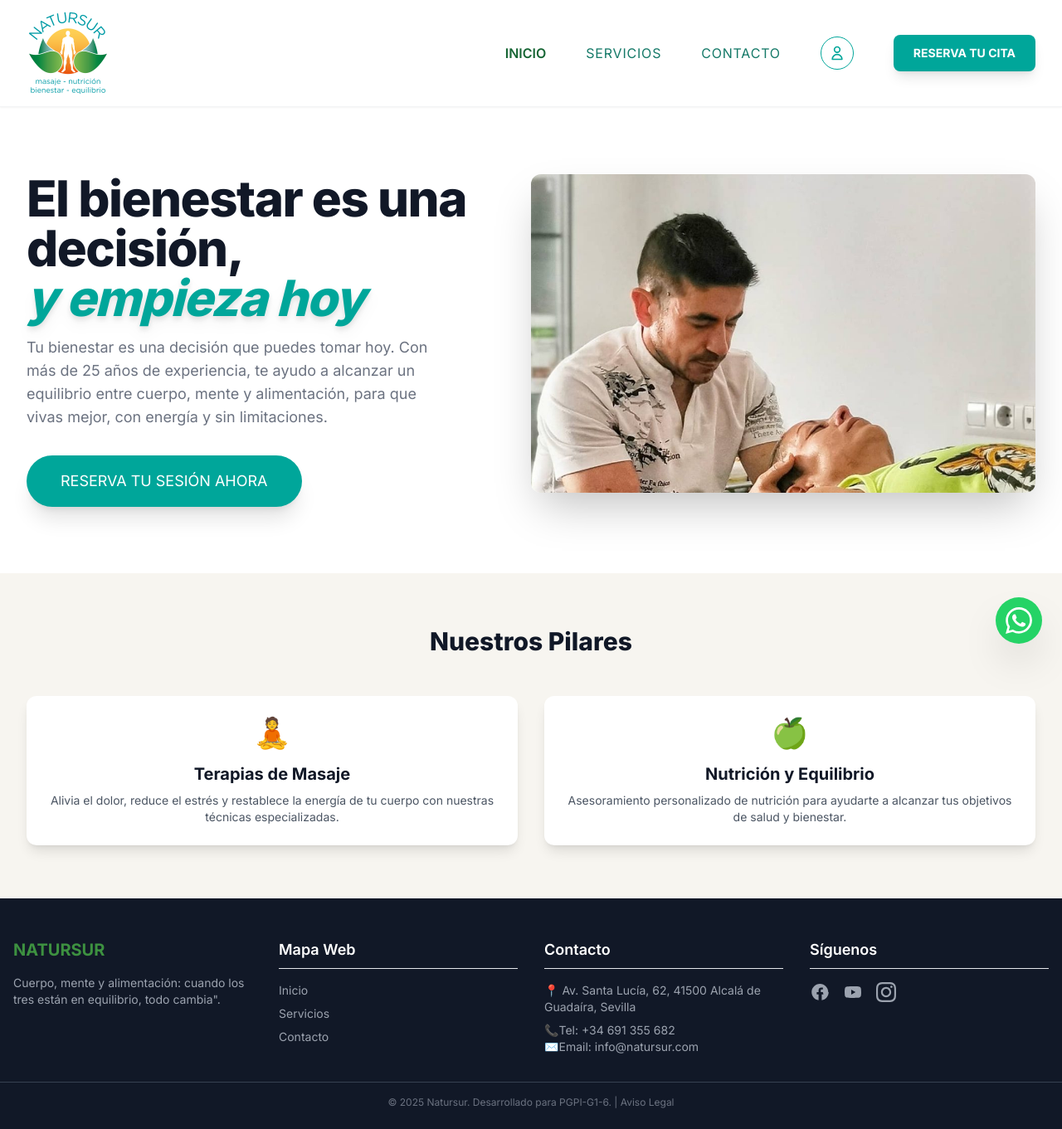
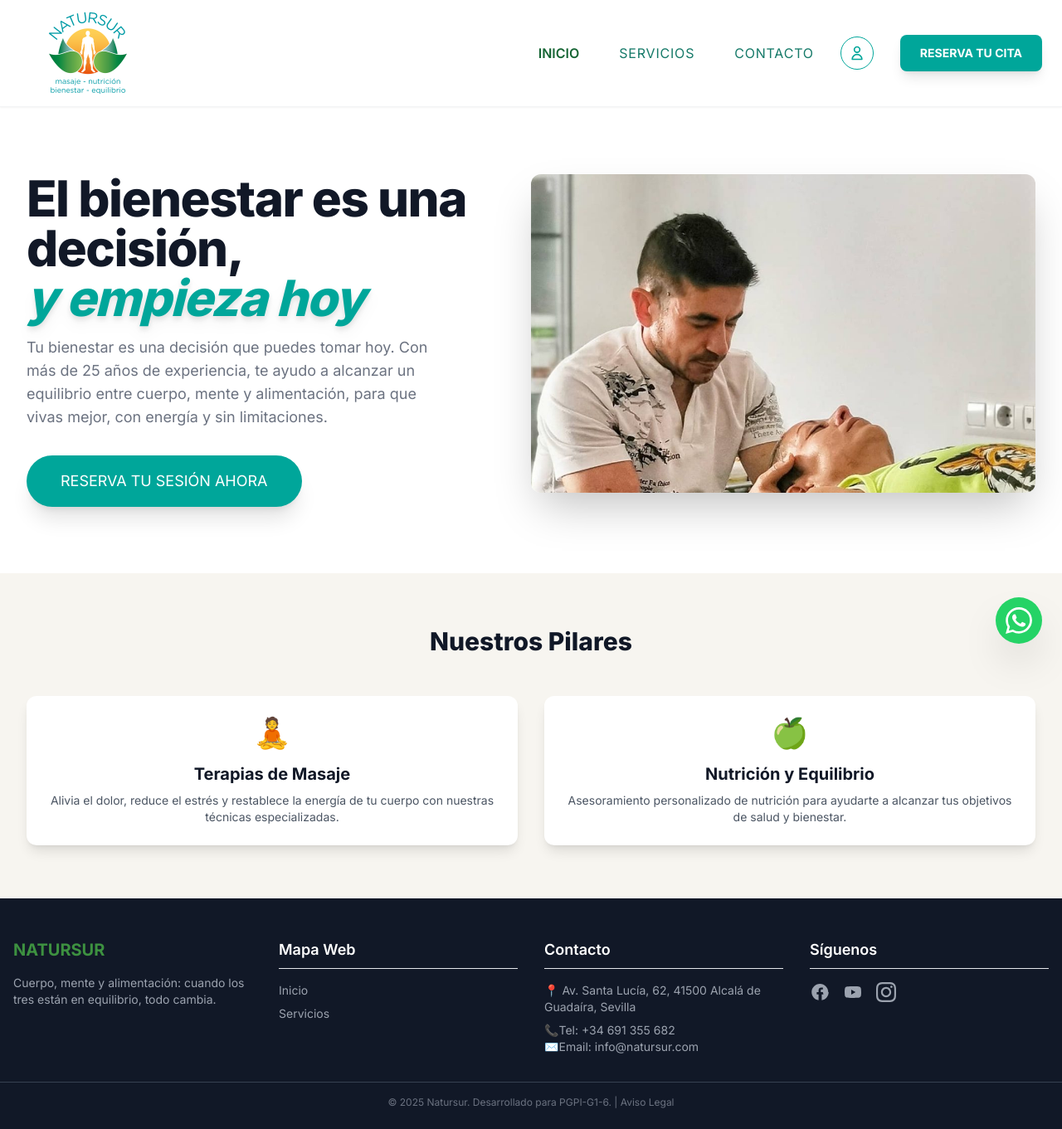
Before and after one commit to MartaRecio/PGPI-G1-6-Natursur, a Django app: page / in a window 1280 px wide. Shown: the whole page at 83% size. Run offline with Django 5.2, Linux system fonts and the light colour scheme; some libraries are stand-ins or nearby versions.

Commit message:
eliminacion contacto en footer

```diff
--- a/natursur/home/templates/base.html
+++ b/natursur/home/templates/base.html
@@ -15,10 +15,17 @@
             --color-light-background: #F7F5F0;
             --color-button-turquesa: #00A69A; /* Color del botón "RESERVA TU CITA" */
             --color-text-dark: #333333;
+            --color-dark-teal: #0c4143;
+            --color-calendar-green: #006b5f;
         }
         .bg-button-turquesa { background-color: var(--color-button-turquesa); }
         .text-corporate-green { color: var(--color-corporate-green); }
         .text-button-turquesa { color: var(--color-button-turquesa); }
+        .bg-dark-teal { background-color: var(--color-dark-teal); }
+        .border-button-turquesa { border-color: var(--color-button-turquesa); }
+        .bg-calendly-green { background-color: var(--color-calendar-green); }
+        .text-calendly-green { color: var(--color-calendar-green); }
+        .border-calendly-green { border-color: var(--color-calendar-green); }
 
         body {
             font-family: 'Inter', sans-serif;
@@ -34,6 +41,18 @@
         .nav-link:hover {
             color: var(--color-button-turquesa);
         }
+        .hover\:bg-calendly-green:hover {
+            background-color: #006b5f;
+        }
+        .transition-smooth {
+            transition: all 0.2s ease-in-out;
+        }
+        .calendar-day {
+            transition: all 0.2s ease-in-out;
+        }
+        .calendar-day:hover {
+            transform: scale(1.05);
+        }
     </style>
     {% block extra_css %}{% endblock %}
 </head>
@@ -41,10 +60,10 @@
 
     <!-- HEADER & NAVEGACIÓN -->
     <header class="shadow-sm sticky top-0 z-50 bg-white border-b border-gray-100">
-        <div class="max-w-7xl mx-auto px-8 py-6 flex justify-between items-center h-32">
+        <div class="w-full px-6 py-6 flex justify-between items-center h-32">
 
             <!-- COLUMNA 1: LOGO  -->
-            <div class="flex items-center flex-1">
+            <div class="flex items-center flex-none ml-8">
                 <a href="{% url 'home' %}" class="flex items-center">
                     <img src="{% static 'home/img/logo_natursur.png' %}"
                          alt="Natursur Logo Completo"
@@ -53,7 +72,7 @@
             </div>
 
             <!-- COLUMNA 2: MENÚ DE NAVEGACIÓN  -->
-            <div class="flex items-center justify-end flex-1 space-x-12">
+            <div class="flex items-center justify-end flex-none space-x-8">
                 <nav class="hidden lg:flex justify-center items-center text-base font-semibold uppercase space-x-12">
                     <!-- Enlaces del menú principal -->
                     <a href="{% url 'home' %}" class="font-semibold text-green-800 hover:text-button-turquesa transition duration-300">Inicio</a>
@@ -62,14 +81,43 @@
                 </nav>
 
                 <!-- BOTÓN LOGIN -->
+                {% if user.is_authenticated %}
+                    <!-- Estado: Usuario logueado -->
+                    <div class="hidden lg:flex items-center space-x-3 cursor-pointer group relative" id="userDropdown">
+                        <div class="flex items-center space-x-4 bg-white/10 hover:bg-white/20 rounded-full px-8 py-2 transition duration-300">
+                            <div class="relative">
+                                <!-- Círculo de sombra detrás -->
+                                <div class="absolute w-11 h-11 rounded-full bg-gray-200 -top-1 -left-1 -z-10"></div>
+                                <!-- Círculo principal -->
+                                <div class="w-9 h-9 rounded-full bg-[#4da8a0] flex items-center justify-center text-white font-normal text-base shrink-0 relative">
+                                    {{ user.username|first|upper }}
+                                </div>
+                            </div>
+                            <span class="text-[#00857A] font-medium whitespace-nowrap">¡Hola, {{ user.username }}!</span>
+                        </div>
+
+                        <!-- Dropdown menu (para futura implementación) -->
+                        <div class="absolute top-full right-0 mt-2 w-48 bg-white rounded-lg shadow-xl opacity-0 invisible group-hover:opacity-100 group-hover:visible transition-all duration-300 z-50">
+                            <a href="{% url 'perfil' %}" class="block px-4 py-3 text-gray-700 hover:bg-gray-100 transition duration-200">
+                                Mi Perfil
+                            </a>
+                            <div class="border-t border-gray-200"></div>
+                            <a href="{% url 'logout' %}" class="block px-4 py-3 text-red-600 hover:bg-gray-100 transition duration-200">
+                                Cerrar Sesión
+                            </a>
+                        </div>
+                    </div>
+                {% else %}
+                    <!-- Estado: Usuario no logueado -->
                     <a href="#" class="hidden lg:flex items-center justify-center w-10 h-10 text-[#00A69A] hover:text-white hover:bg-[#00A69A] border border-[#00A69A] rounded-full transition duration-200" data-open-login>
                         <svg class="w-5 h-5" fill="none" stroke="currentColor" viewBox="0 0 24 24">
                             <path stroke-linecap="round" stroke-linejoin="round" stroke-width="2" d="M16 7a4 4 0 11-8 0 4 4 0 018 0zM12 14a7 7 0 00-7 7h14a7 7 0 00-7-7z"/>
                         </svg>
                     </a>
+                {% endif %}
 
                 <!-- Botón de Reserva -->
-                <a href="https://calendly.com/natursur/fernando-escalona"
+                <a href="{% url 'calendario' %}"
                    target="_blank"
                    class="px-6 py-3 bg-button-turquesa text-white font-bold text-sm rounded-lg shadow-lg hover:bg-opacity-90 transition duration-200 uppercase whitespace-nowrap ml-8">
                     Reserva tu cita
@@ -89,6 +137,12 @@
                     <a href="{% url 'services' %}" class="block py-4 px-6 border-b hover:bg-[#00A69A] hover:text-white text-[#00A69A] transition duration-200">SERVICIOS</a>
                     <a href="#contact-info" class="block py-4 px-6 border-b hover:bg-[#00A69A] hover:text-white text-[#00A69A] transition duration-200">CONTACTO</a>
                     <!-- LOGIN EN MÓVIL -->
+                    {% if user.is_authenticated %}
+                        <!-- Estado móvil: Usuario logueado -->
+                        <a href="{% url 'perfil' %}" class="block py-4 px-6 border-b bg-[#cce7e5] hover:bg-[#00A69A] hover:text-white text-[#00857A] font-semibold transition duration-200">MI PERFIL</a>
+                        <a href="{% url 'logout' %}" class="block py-4 px-6 border-b bg-[#fee] hover:bg-red-600 hover:text-white text-red-600 transition duration-200">CERRAR SESIÓN</a>
+                    {% else %}
+                        <!-- Estado móvil: Usuario no logueado -->
                         <a href="#" class="block py-4 px-6 border-b hover:bg-[#00A69A] hover:text-white text-[#00A69A] transition duration-200" data-open-login>
                             <div class="flex items-center space-x-3">
                                 <svg class="w-5 h-5" fill="none" stroke="currentColor" viewBox="0 0 24 24">
@@ -97,6 +151,7 @@
                                 <span>INICIAR SESIÓN</span>
                             </div>
                         </a>
+                    {% endif %}
                 </div>
             </div>
     </header>
@@ -127,14 +182,13 @@
         <div class="max-w-7xl mx-auto px-4 grid grid-cols-1 md:grid-cols-4 gap-8">
             <div>
                 <h3 class="text-xl font-bold mb-4 text-corporate-green">NATURSUR</h3>
-                <p class="text-gray-400 text-sm">Cuerpo, mente y alimentación: cuando los tres están en equilibrio, todo cambia".</p>
+                <p class="text-gray-400 text-sm">Cuerpo, mente y alimentación: cuando los tres están en equilibrio, todo cambia.</p>
             </div>
             <div>
                 <h4 class="text-lg font-semibold mb-4 border-b border-corporate-green pb-2">Mapa Web</h4>
                 <ul class="space-y-2 text-sm text-gray-400">
                     <li><a href="{% url 'home' %}" class="hover:text-corporate-green transition duration-300">Inicio</a></li>
                     <li><a href="{% url 'services' %}" class="hover:text-corporate-green transition duration-300">Servicios</a></li>
-                    <li><a href="#" class="hover:text-corporate-green transition duration-300">Contacto</a></li>
 
                 </ul>
             </div>
@@ -150,15 +204,15 @@
                 <h4 class="text-lg font-semibold mb-4 border-b border-corporate-green pb-2">Síguenos</h4>
                 <div class="flex space-x-4">
                     <!-- Facebook -->
-                    <a href="#" class="text-gray-400 hover:text-corporate-green transition duration-300">
+                    <a href="https://www.facebook.com/natursur" target="_blank" class="text-gray-400 hover:text-corporate-green transition duration-300">
                         <svg class="w-6 h-6" fill="currentColor" viewBox="0 0 24 24"><path d="M22.24 12c0-5.52-4.48-10-10-10S2.24 6.48 2.24 12c0 4.93 3.63 9.07 8.35 9.8v-7H8.38v-2.8h2.21v-2.14c0-2.18 1.33-3.37 3.27-3.37 0.93 0 1.73 0.07 1.96 0.1v2.23h-1.32c-1.03 0-1.24 0.49-1.24 1.21V12h2.5L16.5 14.8h-2.1v7c4.72-0.73 8.35-4.87 8.35-9.8z"/></svg>
                     </a>
                     <!-- Youtube -->
-                    <a href="#" class="text-gray-400 hover:text-corporate-green transition duration-300">
+                    <a href="https://www.youtube.com/@natursur" target="_blank" class="text-gray-400 hover:text-corporate-green transition duration-300">
                         <svg class="w-6 h-6" fill="currentColor" viewBox="0 0 24 24"><path d="M10 15l5.19-3L10 9v6zm11.56-7.83c.13.47.22 1.1.28 1.9.07.8.1 1.49.1 2.09L22 12c0 2.19-.16 3.8-.44 4.83-.25.9-.83 1.48-1.73 1.73-.47.13-1.33.22-2.65.28-1.3.07-2.49.1-3.59.1L12 19c-4.19 0-6.8-.16-7.83-.44-.9-.25-1.48-.83-1.73-1.73-.13-.47-.22-1.1-.28-1.9-.07-.8-.1-1.49-.1-2.09L2 12c0-2.19.16-3.8.44-4.83.25-.9.83-1.48 1.73-1.73.47-.13 1.33-.22 2.65-.28 1.3-.07 2.49-.1 3.59-.1L12 5c4.19 0 6.8.16 7.83.44.9.25 1.48.83 1.73 1.73z"/></svg>
                     </a>
                     <!-- Instagram -->
-                    <a href="#" class="text-gray-400 hover:text-corporate-green transition duration-300">
+                    <a href="https://www.instagram.com/yosoyescalona/" target="_blank" class="text-gray-400 hover:text-corporate-green transition duration-300">
                         <svg class="w-6 h-6" fill="currentColor" viewBox="0 0 24 24">
                             <path d="M12 2.163c3.204 0 3.584.012 4.85.07 3.252.148 4.771 1.691 4.919 4.919.058 1.265.069 1.645.069 4.849 0 3.205-.012 3.584-.069 4.849-.149 3.225-1.664 4.771-4.919 4.919-1.266.058-1.644.07-4.85.07-3.204 0-3.584-.012-4.849-.07-3.26-.149-4.771-1.699-4.919-4.92-.058-1.265-.07-1.644-.07-4.849 0-3.204.013-3.583.07-4.849.149-3.227 1.664-4.771 4.919-4.919 1.266-.057 1.645-.069 4.849-.069zm0-2.163c-3.259 0-3.667.014-4.947.072-4.358.2-6.78 2.618-6.98 6.98-.059 1.281-.073 1.689-.073 4.948 0 3.259.014 3.668.072 4.948.2 4.358 2.618 6.78 6.98 6.98 1.281.058 1.689.072 4.948.072 3.259 0 3.668-.014 4.948-.072 4.354-.2 6.782-2.618 6.979-6.98.059-1.28.073-1.689.073-4.948 0-3.259-.014-3.667-.072-4.947-.196-4.354-2.617-6.78-6.979-6.98-1.281-.059-1.69-.073-4.949-.073zm0 5.838c-3.403 0-6.162 2.759-6.162 6.162s2.759 6.163 6.162 6.163 6.162-2.759 6.162-6.163c0-3.403-2.759-6.162-6.162-6.162zm0 10.162c-2.209 0-4-1.79-4-4 0-2.209 1.791-4 4-4s4 1.791 4 4c0 2.21-1.791 4-4 4zm6.406-11.845c-.796 0-1.441.645-1.441 1.44s.645 1.44 1.441 1.44c.795 0 1.439-.645 1.439-1.44s-.644-1.44-1.439-1.44z"/>
                         </svg>
@@ -201,14 +255,14 @@
             <div class="bg-[#126853] text-white p-6 rounded-t-2xl">
                 <div class="flex justify-between items-center">
                     <h3 class="text-2xl font-bold">Iniciar Sesión</h3>
-                    <a href="{% url 'home' %}" class="text-white hover:text-gray-200 text-2xl">
+                    <button type="button" class="text-white hover:text-gray-200 text-2xl" onclick="closeLoginModal()">
                         &times;
-                    </a>
+                    </button>
                 </div>
             </div>
 
             <!-- Formulario -->
-            <form method="post" action="#" class="p-6 space-y-4">
+            <form method="post" action="{% url 'login' %}" class="p-6 space-y-4">
                 {% csrf_token %}
 
                 <!-- Campo Usuario -->
@@ -276,14 +330,14 @@
             <div class="bg-[#126853] text-white p-6 rounded-t-2xl">
                 <div class="flex justify-between items-center">
                     <h3 class="text-2xl font-bold">Crear Cuenta</h3>
-                    <a href="{% url 'home' %}" class="text-white hover:text-gray-200 text-2xl">
+                    <button type="button" class="text-white hover:text-gray-200 text-2xl" onclick="closeRegisterModal()">
                         &times;
-                    </a>
+                    </button>
                 </div>
             </div>
 
             <!-- Formulario -->
-            <form method="post" action="#" class="p-6 space-y-4">
+            <form method="post" action="{% url 'registro' %}" class="p-6 space-y-4">
                 {% csrf_token %}
 
                 <!-- Campo Usuario -->
@@ -439,10 +493,7 @@
                 });
             });
 
-            // Cerrar Modales
-            document.getElementById('closeModal').addEventListener('click', closeLoginModal);
-            document.getElementById('closeRegisterModal').addEventListener('click', closeRegisterModal);
-
+            // Cerrar modales al hacer clic fuera del contenido
             document.getElementById('loginModal').addEventListener('click', function(e) {
                 if (e.target === this) closeLoginModal();
             });
@@ -476,5 +527,14 @@
 });
     </script>
 
+    <script>
+    // Auto-cierre simple de mensajes después de 3 segundos
+    setTimeout(() => {
+        document.querySelectorAll('[role="alert"]').forEach(msg => {
+            msg.style.opacity = '0';
+            setTimeout(() => msg.remove(), 500);
+        });
+    }, 2000);
+    </script>
 </body>
 </html>
```
Lines whose indentation alone changed are shown as unchanged.
